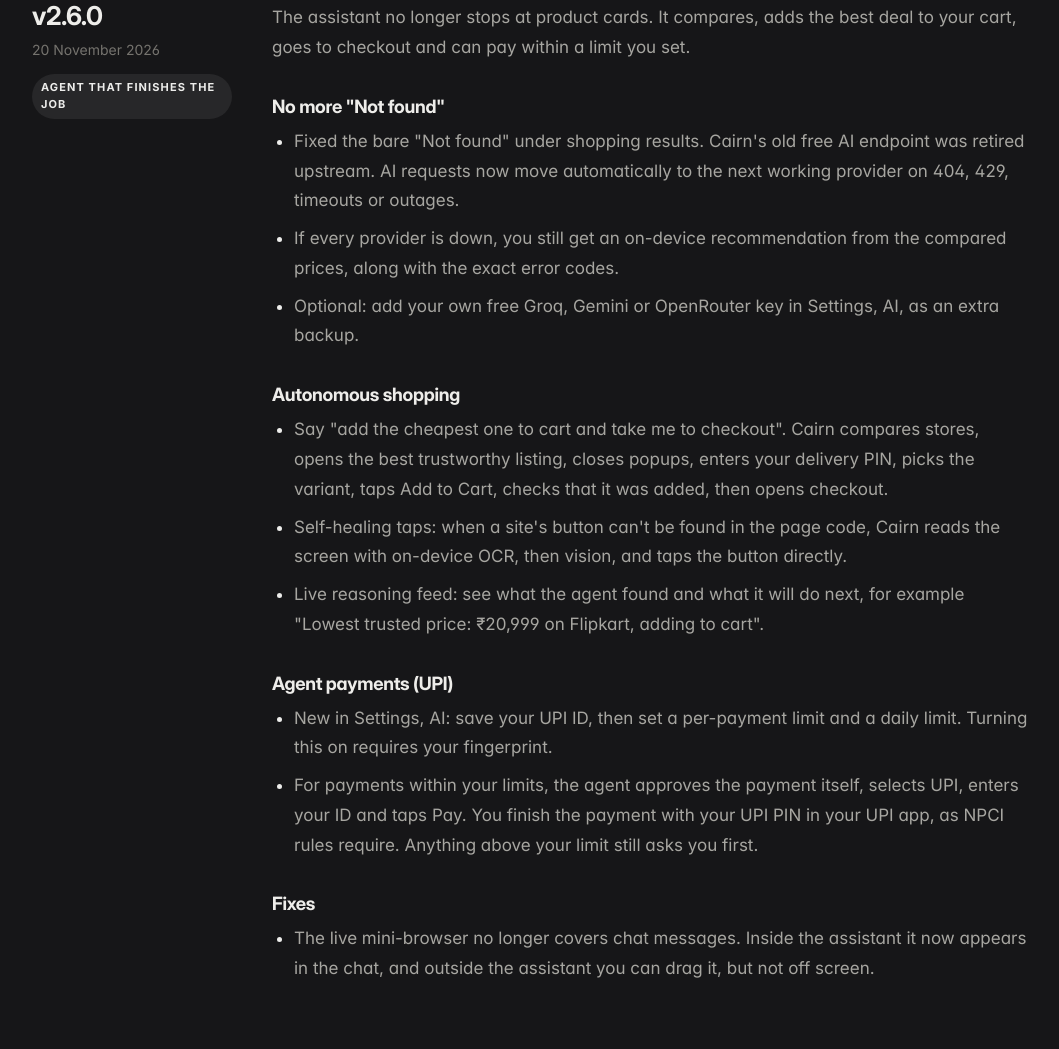
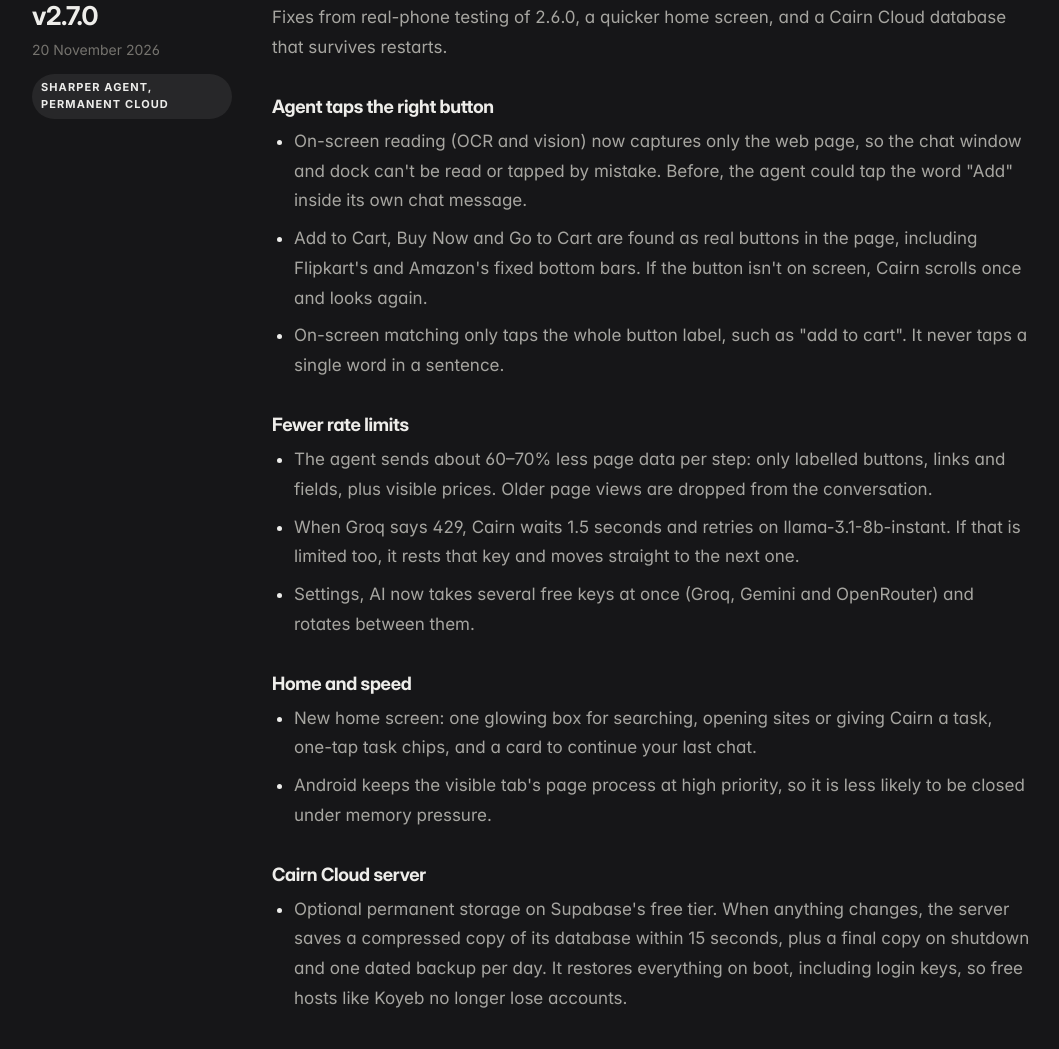
Before and after one commit to jangidpranshu1989-create/cairn, a plain HTML site: page changelog.html in a window 1280 px wide. Shown: the part 423-1472 px from the top of the page, without its empty margins (48-1107 px from the left). Drawn offline with Linux system fonts and the light colour scheme.

Commit message:
Website: Cairn 2.7.0
Co-authored-by: Perplexity <noreply@perplexity.ai>

```diff
--- a/changelog.html
+++ b/changelog.html
@@ -41,6 +41,33 @@
 
 <section class="sec" style="padding-top:16px">
   <div class="wrap log">
+    <article class="rv">
+      <div><div class="ver">v2.7.0</div><time datetime="2026-11-20">20 November 2026</time><span class="tag">Sharper agent, permanent cloud</span></div>
+      <div class="prose">
+        <p>Fixes from real-phone testing of 2.6.0, a quicker home screen, and a Cairn Cloud database that survives restarts.</p>
+        <h3>Agent taps the right button</h3>
+        <ul>
+          <li>On-screen reading (OCR and vision) now captures only the web page, so the chat window and dock can't be read or tapped by mistake. Before, the agent could tap the word "Add" inside its own chat message.</li>
+          <li>Add to Cart, Buy Now and Go to Cart are found as real buttons in the page, including Flipkart's and Amazon's fixed bottom bars. If the button isn't on screen, Cairn scrolls once and looks again.</li>
+          <li>On-screen matching only taps the whole button label, such as "add to cart". It never taps a single word in a sentence.</li>
+        </ul>
+        <h3>Fewer rate limits</h3>
+        <ul>
+          <li>The agent sends about 60–70% less page data per step: only labelled buttons, links and fields, plus visible prices. Older page views are dropped from the conversation.</li>
+          <li>When Groq says 429, Cairn waits 1.5 seconds and retries on llama-3.1-8b-instant. If that is limited too, it rests that key and moves straight to the next one.</li>
+          <li>Settings, AI now takes several free keys at once (Groq, Gemini and OpenRouter) and rotates between them.</li>
+        </ul>
+        <h3>Home and speed</h3>
+        <ul>
+          <li>New home screen: one glowing box for searching, opening sites or giving Cairn a task, one-tap task chips, and a card to continue your last chat.</li>
+          <li>Android keeps the visible tab's page process at high priority, so it is less likely to be closed under memory pressure.</li>
+        </ul>
+        <h3>Cairn Cloud server</h3>
+        <ul>
+          <li>Optional permanent storage on Supabase's free tier. When anything changes, the server saves a compressed copy of its database within 15 seconds, plus a final copy on shutdown and one dated backup per day. It restores everything on boot, including login keys, so free hosts like Koyeb no longer lose accounts.</li>
+        </ul>
+      </div>
+    </article>
     <article class="rv">
       <div><div class="ver">v2.6.0</div><time datetime="2026-11-20">20 November 2026</time><span class="tag">Agent that finishes the job</span></div>
       <div class="prose">
@@ -231,7 +258,7 @@
     <div><h4>Company</h4><ul><li><a href="about.html">About</a></li><li><a href="contact.html">Contact</a></li><li><a href="security.html">Security</a></li></ul></div>
     <div><h4>Legal</h4><ul><li><a href="privacy.html">Privacy policy</a></li><li><a href="terms.html">Terms of service</a></li><li><a href="security.html#disclosure">Responsible disclosure</a></li></ul></div>
   </div>
-  <div class="base"><span>© <span data-year>2026</span> Cairn. All rights reserved.</span><span>v2.6.0 · Built with Groq &amp; NVIDIA NIM</span></div>
+  <div class="base"><span>© <span data-year>2026</span> Cairn. All rights reserved.</span><span>v2.7.0 · Built with Groq &amp; NVIDIA NIM</span></div>
 </div></footer>
 <script src="assets/site.js" defer></script>
 </body>
```
Also changed, not shown: 404.html (+1 -1 lines), about.html (+1 -1 lines), contact.html (+1 -1 lines), download.html (+2 -2 lines), features.html (+1 -1 lines), index.html (+1 -1 lines), pricing.html (+1 -1 lines), privacy.html (+1 -1 lines), security.html (+1 -1 lines), terms.html (+1 -1 lines).
